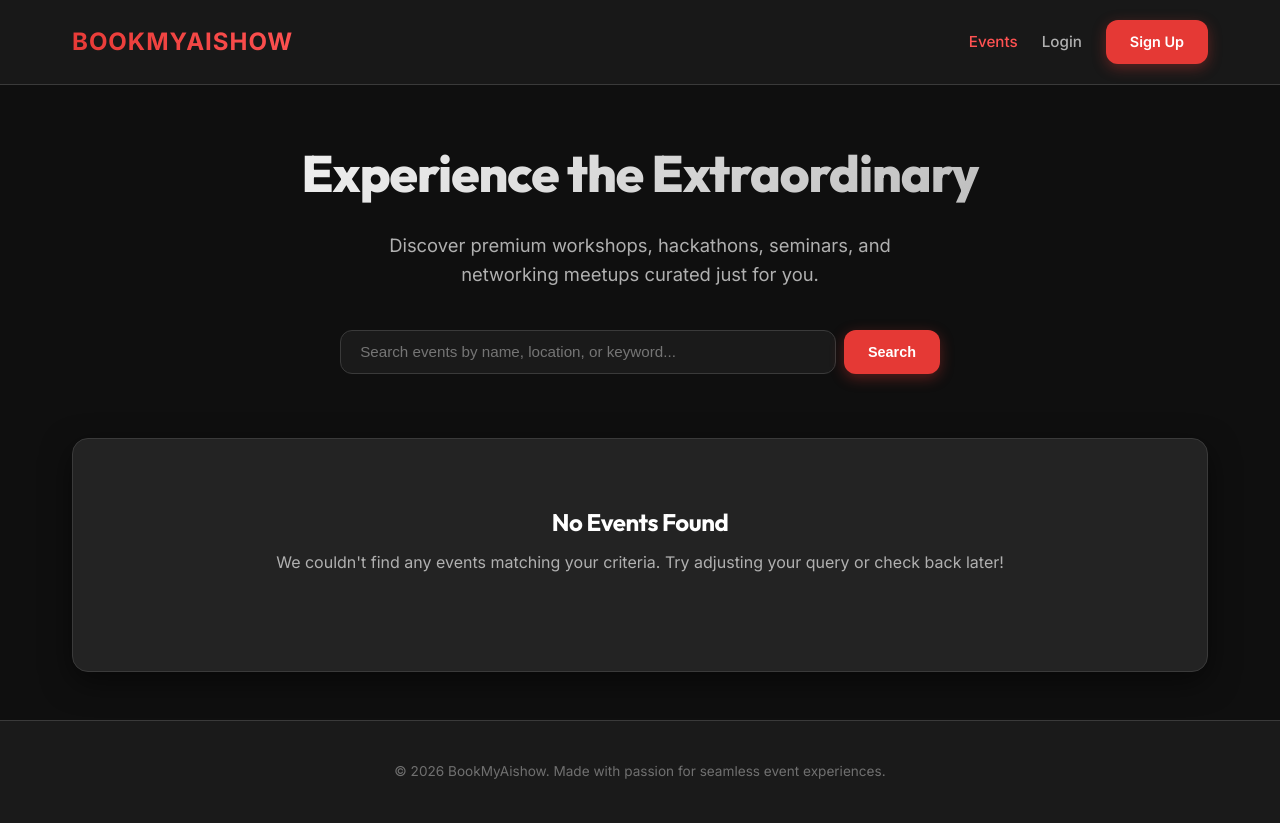
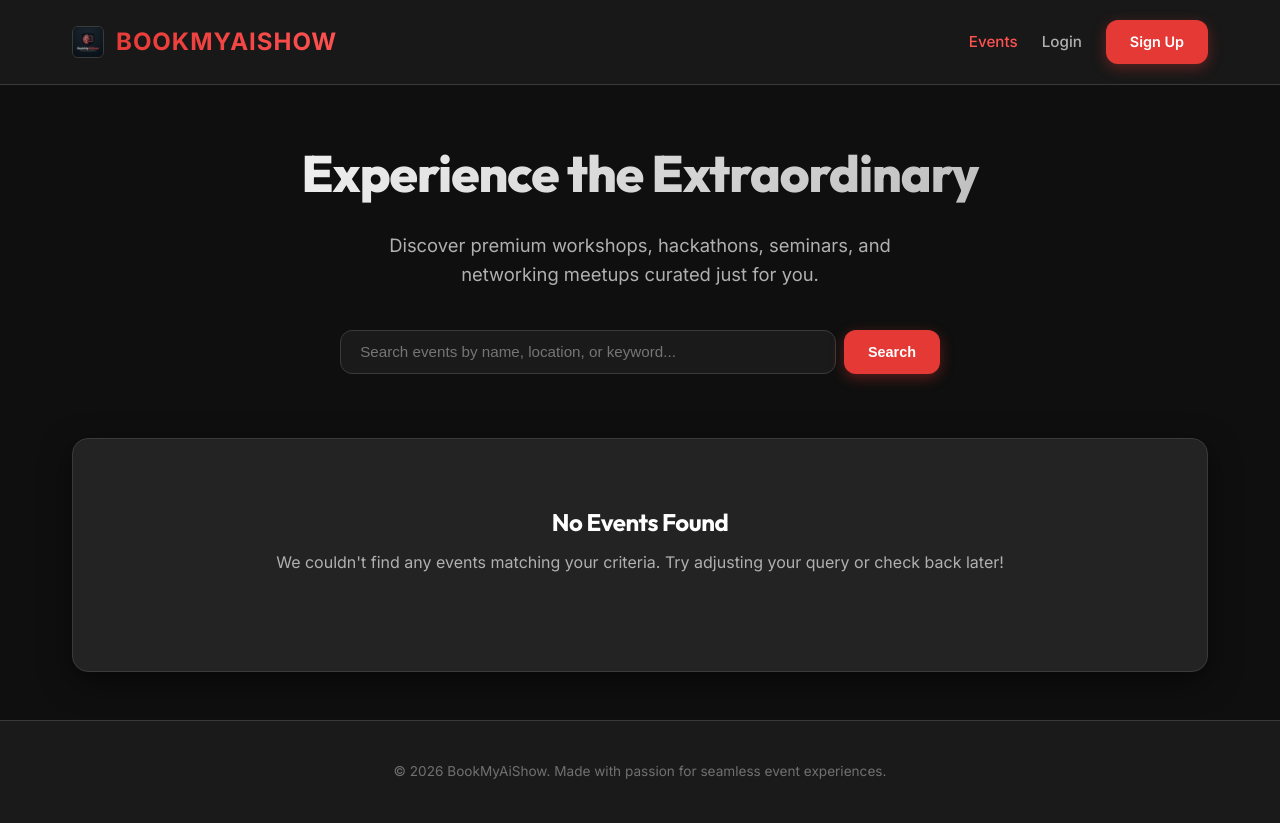
Before and after one commit to avinashdev025-cyber/CodeAlpha_BookMyAiShow, a Django app: page / in a window 1280 px wide. Run offline with Django 5.2, Linux system fonts and the light colour scheme; data that the repository does not hold is empty.

Commit message:
Add BookMyAiShow logo and correct brand name capitalization

```diff
--- a/templates/events/base.html
+++ b/templates/events/base.html
@@ -4,8 +4,8 @@
 <head>
     <meta charset="UTF-8">
     <meta name="viewport" content="width=device-width, initial-scale=1.0">
-    <title>{% block title %}BookMyAishow - Modern AI Event Registration{% endblock %}</title>
-    <meta name="description" content="{% block meta_description %}Discover and register for the latest AI technology, workshops, and meetups. Secure your spot on BookMyAishow.{% endblock %}">
+    <title>{% block title %}BookMyAiShow - Modern AI Event Registration{% endblock %}</title>
+    <meta name="description" content="{% block meta_description %}Discover and register for the latest AI technology, workshops, and meetups. Secure your spot on BookMyAiShow.{% endblock %}">
 
     <!-- Custom Styles -->
     <link rel="stylesheet" href="{% static 'css/styles.css' %}?v=2.0">
@@ -13,8 +13,9 @@
 <body>
     <header>
         <nav class="navbar" id="main-navigation">
-            <a href="{% url 'event_list' %}" class="brand-link" id="brand-home-link">
-                <span class="brand-logo-text">BookMyAishow</span>
+            <a href="{% url 'event_list' %}" class="brand-link" id="brand-home-link" style="display: flex; align-items: center; gap: 0.75rem;">
+                <img src="{% static 'images/logo.png' %}" alt="BookMyAiShow Logo" id="brand-logo-img" style="height: 32px; width: 32px; border-radius: 6px; object-fit: cover; border: 1px solid var(--border-color);">
+                <span class="brand-logo-text">BookMyAiShow</span>
             </a>
             <ul class="nav-links" id="nav-menu-links">
                 <li><a href="{% url 'event_list' %}" class="nav-link {% if request.resolver_match.url_name == 'event_list' or request.resolver_match.url_name == 'event_detail' %}active{% endif %}" id="nav-events-link">Events</a></li>
@@ -52,7 +53,7 @@
     </main>
 
     <footer id="main-footer">
-        <p>&copy; 2026 BookMyAishow. Made with passion for seamless event experiences.</p>
+        <p>&copy; 2026 BookMyAiShow. Made with passion for seamless event experiences.</p>
     </footer>
 
     <!-- Client-side Interactive Logic -->
--- a/templates/events/event_detail.html
+++ b/templates/events/event_detail.html
@@ -1,7 +1,7 @@
 {% extends 'events/base.html' %}
 {% load static %}
 
-{% block title %}BookMyAishow - {{ event.title }}{% endblock %}
+{% block title %}BookMyAiShow - {{ event.title }}{% endblock %}
 {% block meta_description %}{{ event.description|truncatewords:25 }}{% endblock %}
 
 {% block content %}
--- a/templates/events/event_list.html
+++ b/templates/events/event_list.html
@@ -1,7 +1,7 @@
 {% extends 'events/base.html' %}
 {% load static %}
 
-{% block title %}BookMyAishow - Discover Upcoming Events{% endblock %}
+{% block title %}BookMyAiShow - Discover Upcoming Events{% endblock %}
 
 {% block content %}
 <section class="hero-section" id="events-hero-header">
--- a/templates/events/login.html
+++ b/templates/events/login.html
@@ -2,7 +2,7 @@
 {% load static %}
 {% load socialaccount %}
 
-{% block title %}BookMyAishow - Login{% endblock %}
+{% block title %}BookMyAiShow - Login{% endblock %}
 
 {% block content %}
 <div class="form-container glass-panel" id="user-login-container">
--- a/templates/events/my_registrations.html
+++ b/templates/events/my_registrations.html
@@ -1,7 +1,7 @@
 {% extends 'events/base.html' %}
 {% load static %}
 
-{% block title %}BookMyAishow - My Registrations{% endblock %}
+{% block title %}BookMyAiShow - My Registrations{% endblock %}
 
 {% block content %}
 <div class="dashboard-container" id="user-dashboard-container">
--- a/templates/events/register.html
+++ b/templates/events/register.html
@@ -2,7 +2,7 @@
 {% load static %}
 {% load socialaccount %}
 
-{% block title %}BookMyAishow - Sign Up{% endblock %}
+{% block title %}BookMyAiShow - Sign Up{% endblock %}
 
 {% block content %}
 <div class="form-container glass-panel" id="user-signup-container">
```
Also changed, not shown: static/images/logo.png (added).
